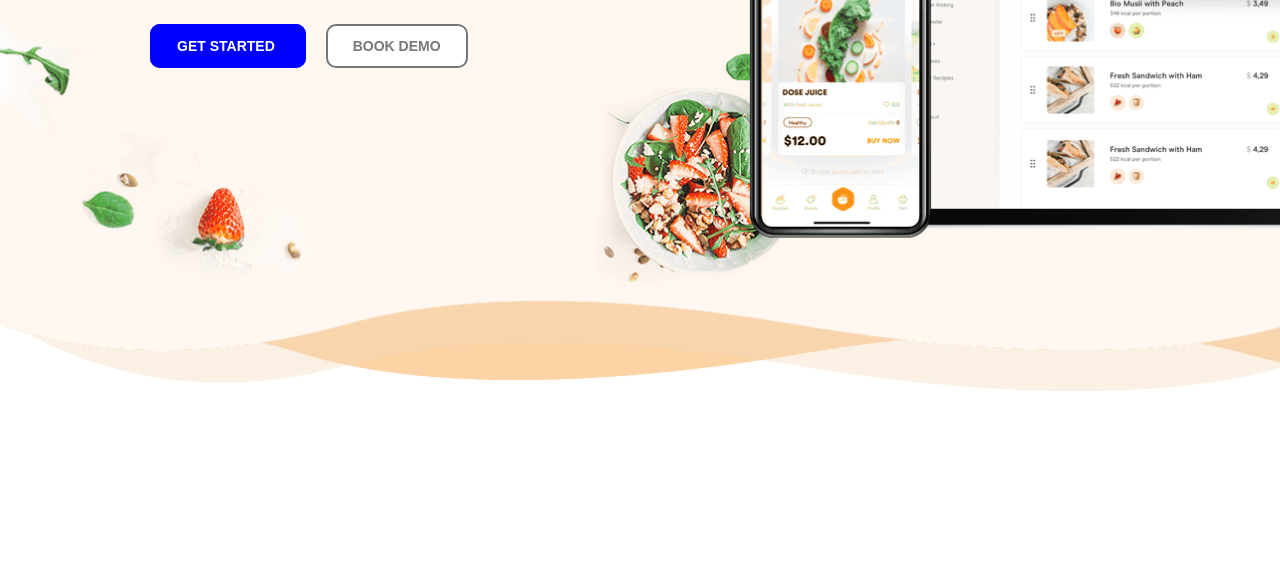
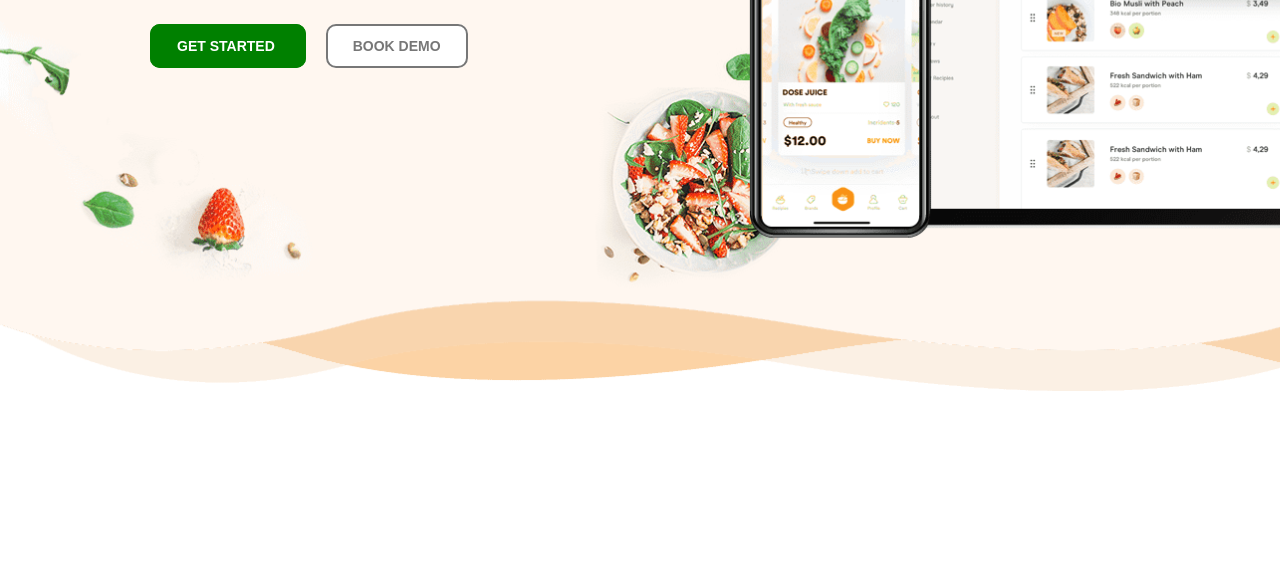
Before and after one commit to Talha-Dar-6920/zout, a plain HTML site: page index.html in a window 1280 px wide. Shown: the part 421-989 px from the top of the page. Drawn offline with Linux system fonts and the light colour scheme.

Commit message:
Checking

```diff
--- a/sass/_variables.scss
+++ b/sass/_variables.scss
@@ -1,5 +1,5 @@
 // $color__primary: #f7901e;
-$color__primary: blue;
+$color__primary: green;
 $color__check: chartreuse;
 $color__cross: red;
 $color__footer: #f6f6f6;
```
Also changed, not shown: css/style.css, 1 other file.
